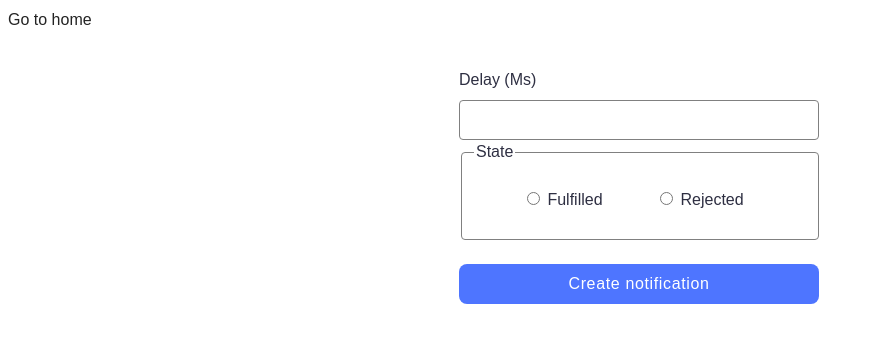
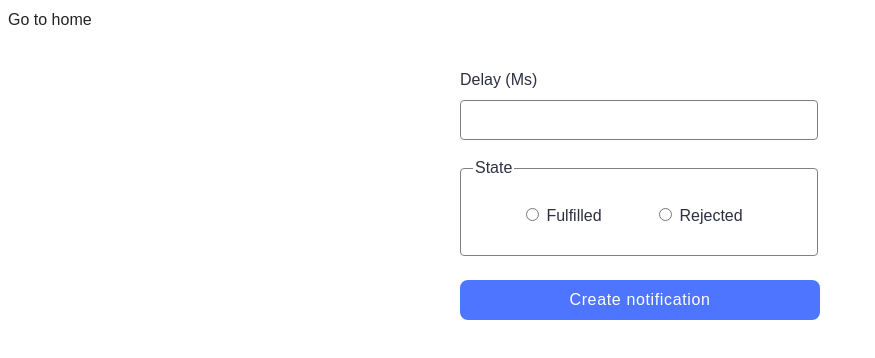
Before and after one commit to DariusBlain/goit-js-hw-10, a website built with Vite: page src/2-snackbar.html in a window 1280 px wide. Shown: the whole page, without its empty margins (0-875 px from the left). Built offline with nearby package versions, Linux system fonts and the light colour scheme.

Commit message:
margin-form

```diff
--- a/src/css/2-snackbar.css
+++ b/src/css/2-snackbar.css
@@ -44,7 +44,7 @@
   margin-top: 8px;
   border: 1px solid #808080;
   border-radius: 4px;
-  width: 326px;
+  width: 324px;
   height: 38px;
   padding: 0 16px;
   outline: none;
@@ -71,7 +71,7 @@ input[type='number']::-webkit-outer-spin-button {
   width: 332px;
   height: 64px;
   padding-top: 24px;
-  margin-bottom: 24px;
+  margin: 16px 0 24px 0;
 }
 
 .fieldset:hover {
```
